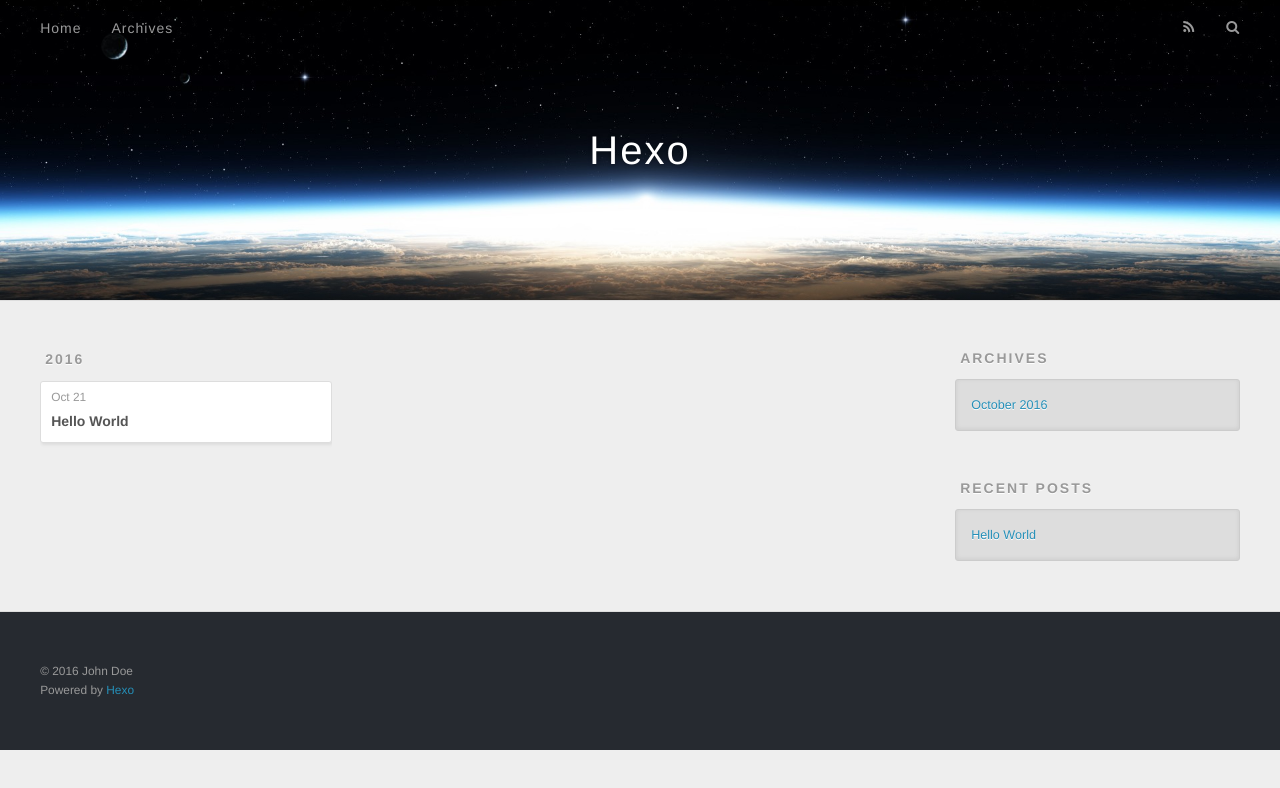
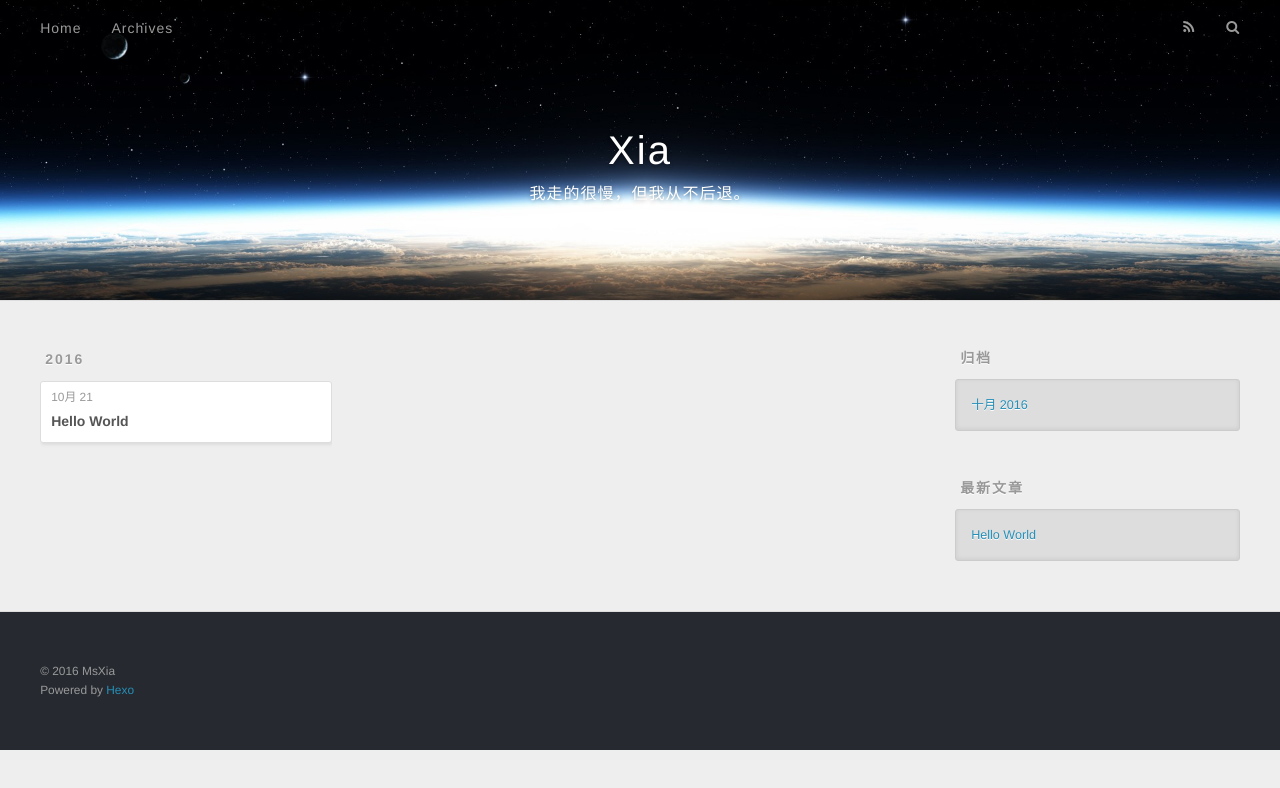
Before and after one commit to happydayhappyday/happydayhappyday, a plain HTML site: page archives/index.html in a window 1280 px wide. Drawn offline with nearby package versions, Linux system fonts and the light colour scheme.

Commit message:
Site updated: 2016-10-21 23:26:23

```diff
--- a/archives/index.html
+++ b/archives/index.html
@@ -3,16 +3,19 @@
 <head>
   <meta charset="utf-8">
 
-  <title>Archives | Hexo</title>
+  <title>归档 | Xia</title>
   <meta name="viewport" content="width=device-width, initial-scale=1, maximum-scale=1">
-  <meta property="og:type" content="website">
-<meta property="og:title" content="Hexo">
-<meta property="og:url" content="http://yoursite.com/archives/index.html">
-<meta property="og:site_name" content="Hexo">
+  <meta name="description" content="Xia">
+<meta property="og:type" content="website">
+<meta property="og:title" content="Xia">
+<meta property="og:url" content="https://happydayhappyday.github.io/archives/index.html">
+<meta property="og:site_name" content="Xia">
+<meta property="og:description" content="Xia">
 <meta name="twitter:card" content="summary">
-<meta name="twitter:title" content="Hexo">
+<meta name="twitter:title" content="Xia">
+<meta name="twitter:description" content="Xia">
 
-    <link rel="alternate" href="/atom.xml" title="Hexo" type="application/atom+xml">
+    <link rel="alternate" href="/atom.xml" title="Xia" type="application/atom+xml">
 
 
     <link rel="icon" href="/favicon.png">
@@ -33,8 +36,12 @@
   <div id="header-outer" class="outer">
     <div id="header-title" class="inner">
       <h1 id="logo-wrap">
-        <a href="/" id="logo">Hexo</a>
+        <a href="/" id="logo">Xia</a>
       </h1>
+
+        <h2 id="subtitle-wrap">
+          <a href="/" id="subtitle">我走的很慢，但我从不后退。</a>
+        </h2>
 
     </div>
     <div id="header-inner" class="inner">
@@ -50,10 +57,10 @@
 
           <a id="nav-rss-link" class="nav-icon" href="/atom.xml" title="RSS Feed"></a>
 
-        <a id="nav-search-btn" class="nav-icon" title="Search"></a>
+        <a id="nav-search-btn" class="nav-icon" title="搜索"></a>
       </nav>
       <div id="search-form-wrap">
-        <form action="//google.com/search" method="get" accept-charset="UTF-8" class="search-form"><input type="search" name="q" results="0" class="search-form-input" placeholder="Search"><button type="submit" class="search-form-submit">&#xF002;</button><input type="hidden" name="sitesearch" value="http://yoursite.com"></form>
+        <form action="//google.com/search" method="get" accept-charset="UTF-8" class="search-form"><input type="search" name="q" results="0" class="search-form-input" placeholder="Search"><button type="submit" class="search-form-submit">&#xF002;</button><input type="hidden" name="sitesearch" value="https://happydayhappyday.github.io"></form>
       </div>
     </div>
   </div>
@@ -76,7 +83,7 @@
   <div class="archive-article-inner">
     <header class="archive-article-header">
       <a href="/2016/10/21/hello-world/" class="archive-article-date">
-  <time datetime="2016-10-21T14:01:42.000Z" itemprop="datePublished">Oct 21</time>
+  <time datetime="2016-10-21T14:01:42.000Z" itemprop="datePublished">10月 21</time>
 </a>
 
 
@@ -107,9 +114,9 @@
 
 
   <div class="widget-wrap">
-    <h3 class="widget-title">Archives</h3>
+    <h3 class="widget-title">归档</h3>
     <div class="widget">
-      <ul class="archive-list"><li class="archive-list-item"><a class="archive-list-link" href="/archives/2016/10/">October 2016</a></li></ul>
+      <ul class="archive-list"><li class="archive-list-item"><a class="archive-list-link" href="/archives/2016/10/">十月 2016</a></li></ul>
     </div>
   </div>
 
@@ -117,7 +124,7 @@
 
 
   <div class="widget-wrap">
-    <h3 class="widget-title">Recent Posts</h3>
+    <h3 class="widget-title">最新文章</h3>
     <div class="widget">
       <ul>
 
@@ -137,7 +144,7 @@
 
   <div class="outer">
     <div id="footer-info" class="inner">
-      &copy; 2016 John Doe<br>
+      &copy; 2016 MsXia<br>
       Powered by <a href="http://hexo.io/" target="_blank">Hexo</a>
     </div>
   </div>
```
Also changed, not shown: 2016/10/21/hello-world/index.html (+16 -12 lines), archives/2016/10/index.html (+22 -15 lines), archives/2016/index.html (+22 -15 lines), index.html (+22 -15 lines).
